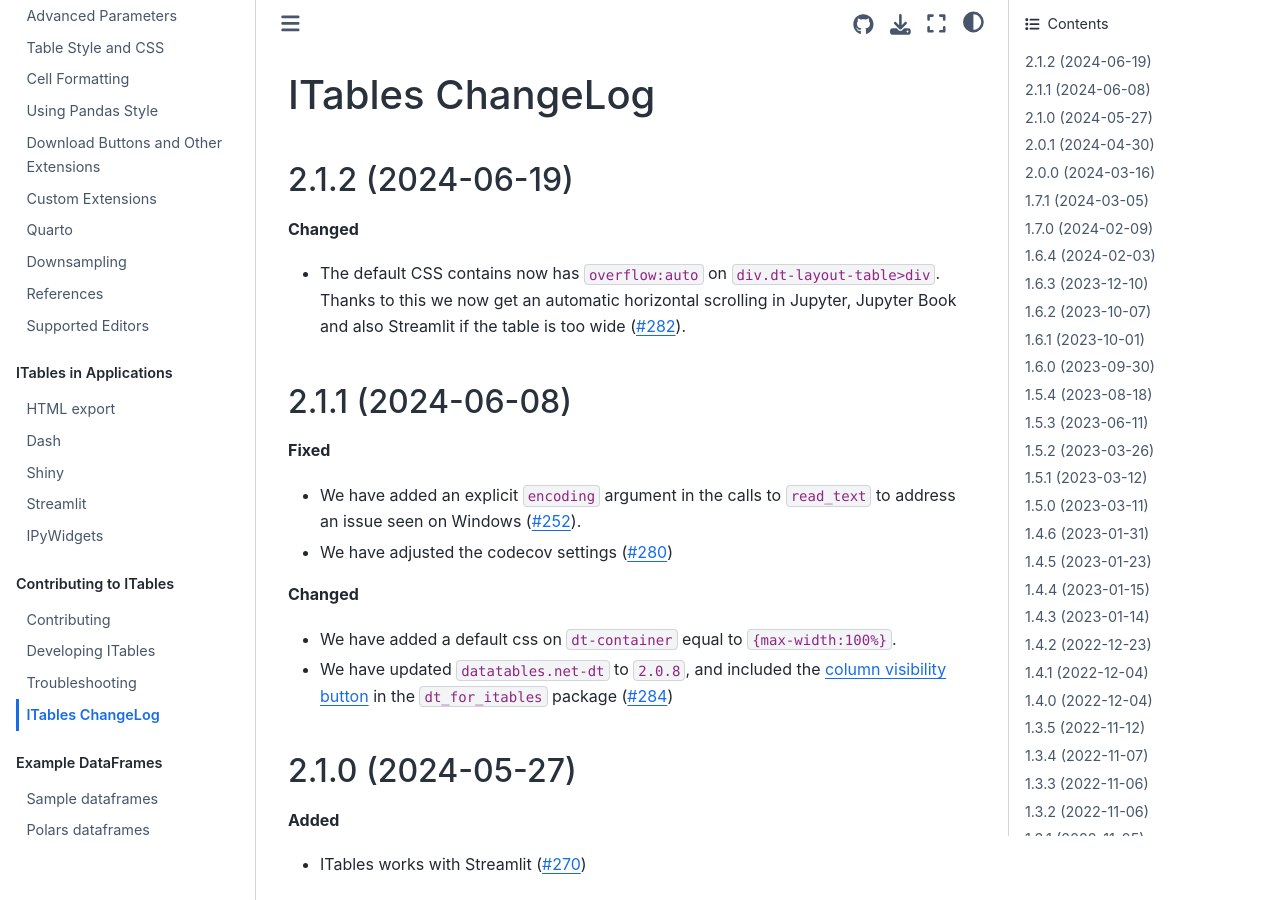
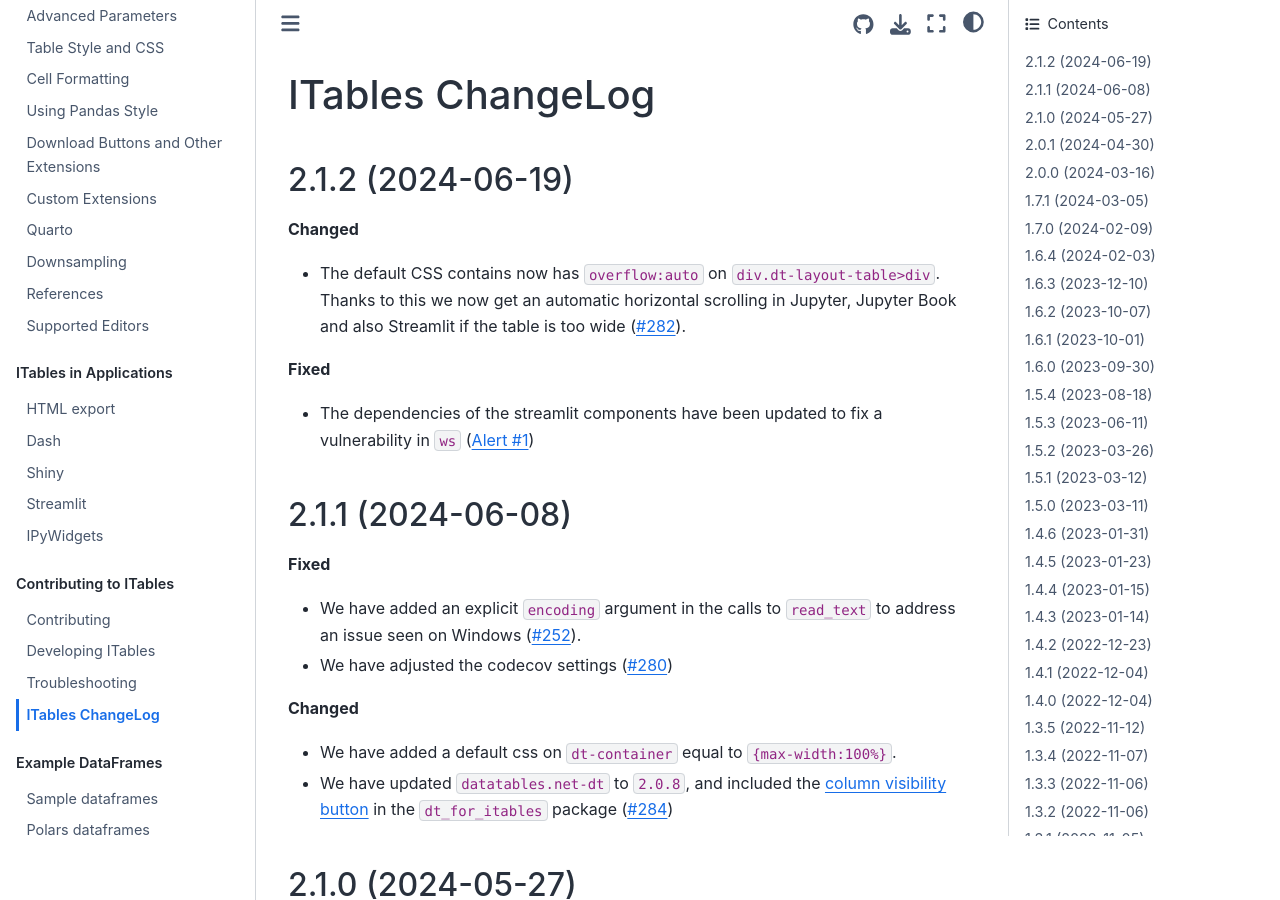
Before and after one commit to mwouts/itables, a Jupyter Book: the page built from docs/changelog.md, in a window 1280 px wide and 900 px high. Built offline with Jupyter Book 1.0.4 settings and Sphinx 7.4.7 and the Sphinx Book theme 1.1.4, drawn with Linux system fonts in a browser that asks for light colours.

Commit message:
Fix dependabot alert #1

```diff
--- a/docs/changelog.md
+++ b/docs/changelog.md
@@ -7,6 +7,9 @@ ITables ChangeLog
 **Changed**
 - The default CSS contains now has `overflow:auto` on `div.dt-layout-table>div`. Thanks to this we now get
 an automatic horizontal scrolling in Jupyter, Jupyter Book and also Streamlit if the table is too wide ([#282](https://github.com/mwouts/itables/pull/282)).
+
+**Fixed**
+- The dependencies of the streamlit components have been updated to fix a vulnerability in `ws` ([Alert #1](https://github.com/mwouts/itables/security/dependabot/1))
 
 
 2.1.1 (2024-06-08)
```
Also changed, not shown: 1 other file.
